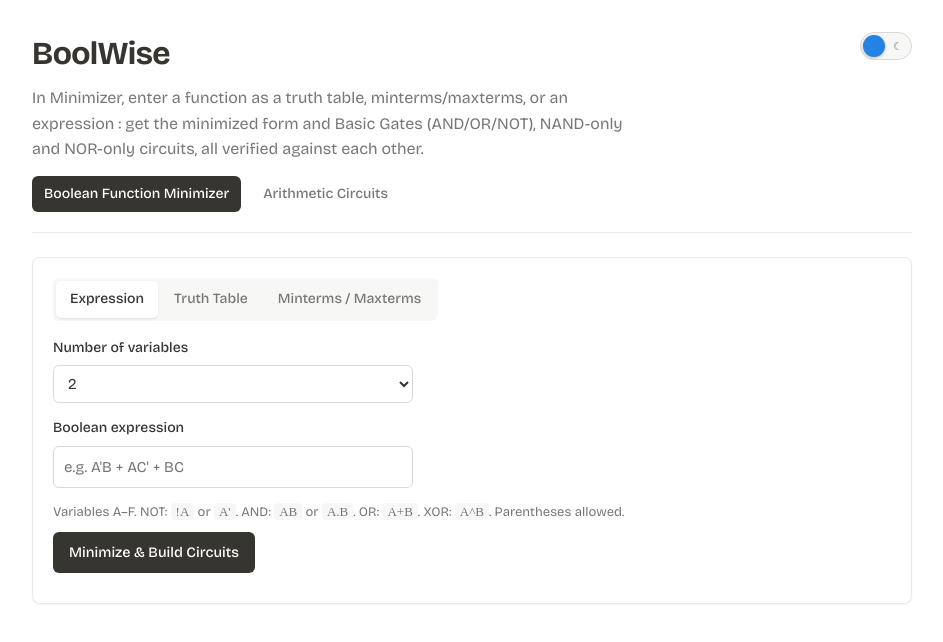
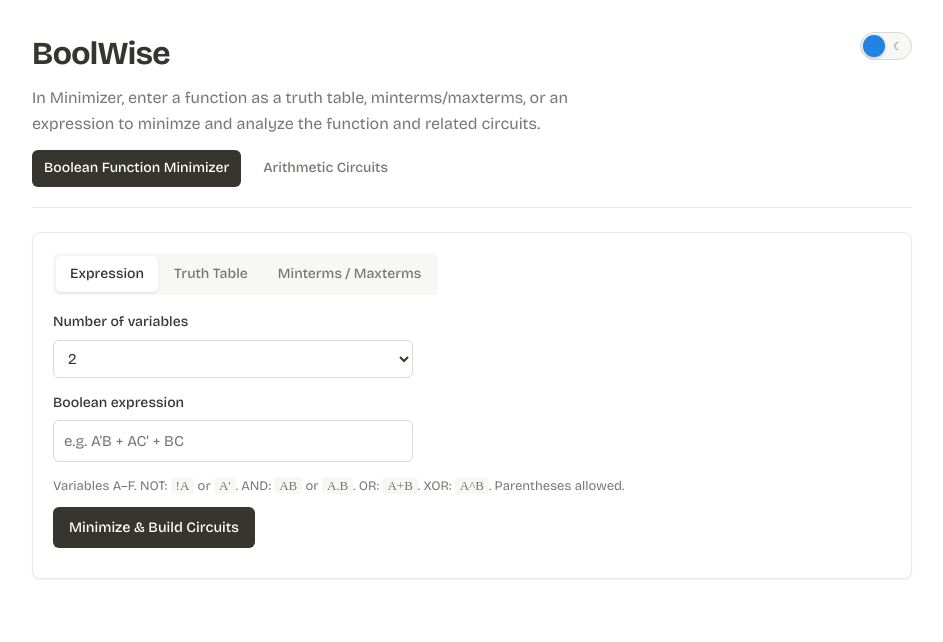
Before and after one commit to shreyas-singh-paliwal/boolwise, a React (Vite) app: page / in a window 1280 px wide. Shown: the top 642 px of the page, without its empty margins (168-1111 px from the left). Built offline with nearby package versions, Linux system fonts and the light colour scheme; a web font is replaced by a local one.

Commit message:
fix title and header

```diff
--- a/index.html
+++ b/index.html
@@ -4,7 +4,7 @@
     <meta charset="UTF-8" />
     <meta name="viewport" content="width=device-width, initial-scale=1.0" />
     <meta name="color-scheme" content="light dark" />
-    <title>Boolean Function Minimizer &amp; Circuit Generator</title>
+    <title>BoolWise - Boolean Labs</title>
   </head>
   <body>
     <div id="root"></div>
--- a/src/components/Header.jsx
+++ b/src/components/Header.jsx
@@ -8,7 +8,7 @@
       <div>
         <h1>BoolWise</h1>
         <p className="subtitle">
-        In Minimizer, enter a function as a truth table, minterms/maxterms, or an expression : get the minimized form and Basic Gates (AND/OR/NOT), NAND-only and NOR-only circuits, all verified against each other.
+        In Minimizer, enter a function as a truth table, minterms/maxterms, or an expression to minimze and analyze the function and related circuits.
         </p>
         <nav className="site-nav">
           <NavLink to="/" end className={({ isActive }) => (isActive ? 'active' : '')}>
```
